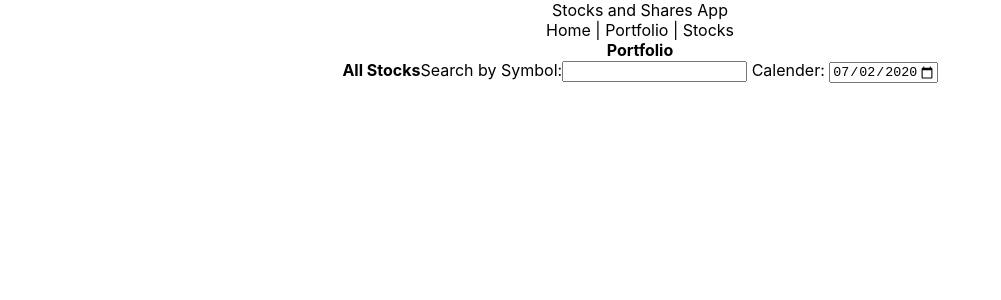
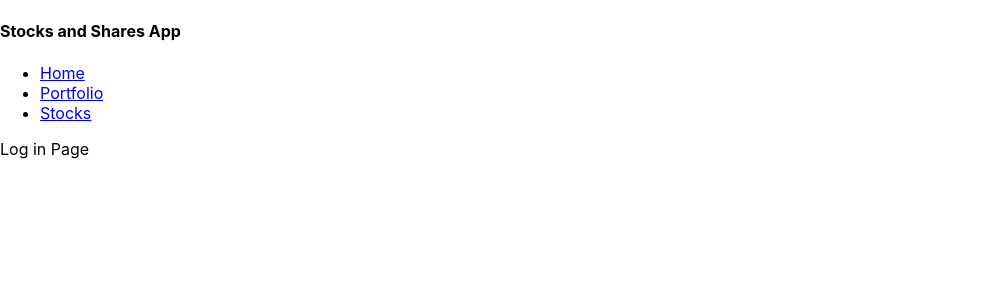
Before and after one commit to CharliePayne1/stocks_and_shares_frontend, a React (Create React App) app in the folder my-project-client/: page / in a window 1280 px wide. Shown: the top 300 px of the page, without its empty margins (0-1001 px from the left). Built offline with nearby package versions, Linux system fonts and the light colour scheme; no server answers.

Commit message:
routing added

```diff
--- a/my-project-client/package.json
+++ b/my-project-client/package.json
@@ -8,6 +8,7 @@
     "@testing-library/user-event": "^7.1.2",
     "react": "^16.13.1",
     "react-dom": "^16.13.1",
+    "react-router-dom": "^5.2.0",
     "react-scripts": "3.4.1"
   },
   "scripts": {
--- a/my-project-client/src/App.js
+++ b/my-project-client/src/App.js
@@ -2,9 +2,18 @@ import React from 'react';
 import './App.css';
 import StockContainer from './StockContainer';
 import Portfolio from './Portfolio'
-import NavBar from './NavBar'
+import Home from './Home'
+import {
+  BrowserRouter as Router,
+  Switch,
+  Route,
+  Link,
+  // useRouteMatch,
+  // useParams,
+} from "react-router-dom";
 
-export default class Model extends React.Component {
+
+export default class App extends React.Component {
   state = {
     stocks: [],
     portfolio: [],
@@ -49,17 +58,39 @@ addToPortfolio = (stock) => {
 
         render() {
           return (
-      <div className="App">
-      Stocks and Shares App
-      < NavBar />
+            <Router>
+              <h4>Stocks and Shares App</h4>
+          <div>
+            <ul>
+              <li>
+                <Link to="/">Home</Link>
+              </li>
+              <li>
+                <Link to="/portfolio">Portfolio</Link>
+              </li>
+              <li>
+                <Link to="/stocks">Stocks</Link>
+              </li>
+            </ul>
+
+            <Switch>
+              <Route path="/portfolio">
               < Portfolio portfolio={this.state.portfolio} removeStock={this.removeStock}/>
+              </Route>
+              <Route path="/stocks">
               < StockContainer
                   stocks={this.state.stocks}
                   addToPortfolio={this.addToPortfolio}
                   handleDateChange={this.handleDateChange}
                   dateSelected={this.state.dateSelected}
                   />
+              </Route>
+              <Route path="/">
+                <Home />
+              </Route>
+            </Switch>
           </div>
-    )
+        </Router>
+      );
   }
 }
--- /dev/null
+++ b/my-project-client/src/Home.js
@@ -0,0 +1,11 @@
+import React from 'react'
+
+export default class Home extends React.Component {
+  render() {
+    return (
+      <div>
+        <span>Log in Page</span>
+      </div>
+    )
+  }
+}
--- a/my-project-client/src/NavBar.js
+++ /dev/null
@@ -1,11 +0,0 @@
-import React from 'react'
-
-export default class NavBar extends React.Component {
-  render() {
-    return (
-      <div>
-        <span>Home |</span><span> Portfolio |</span><span> Stocks</span>
-      </div>
-    )
-  }
-}
--- a/my-project-client/src/StockContainer.js
+++ b/my-project-client/src/StockContainer.js
@@ -31,8 +31,6 @@ export default class StockContainer extends React.Component {
     return this.searchedStocks()
     }
 
-// FB
-
   render() {
     return (
       <div>
```
Also changed, not shown: 1 other file (tests, documents, lock files or other folders). Lines whose indentation alone changed are shown as unchanged.
